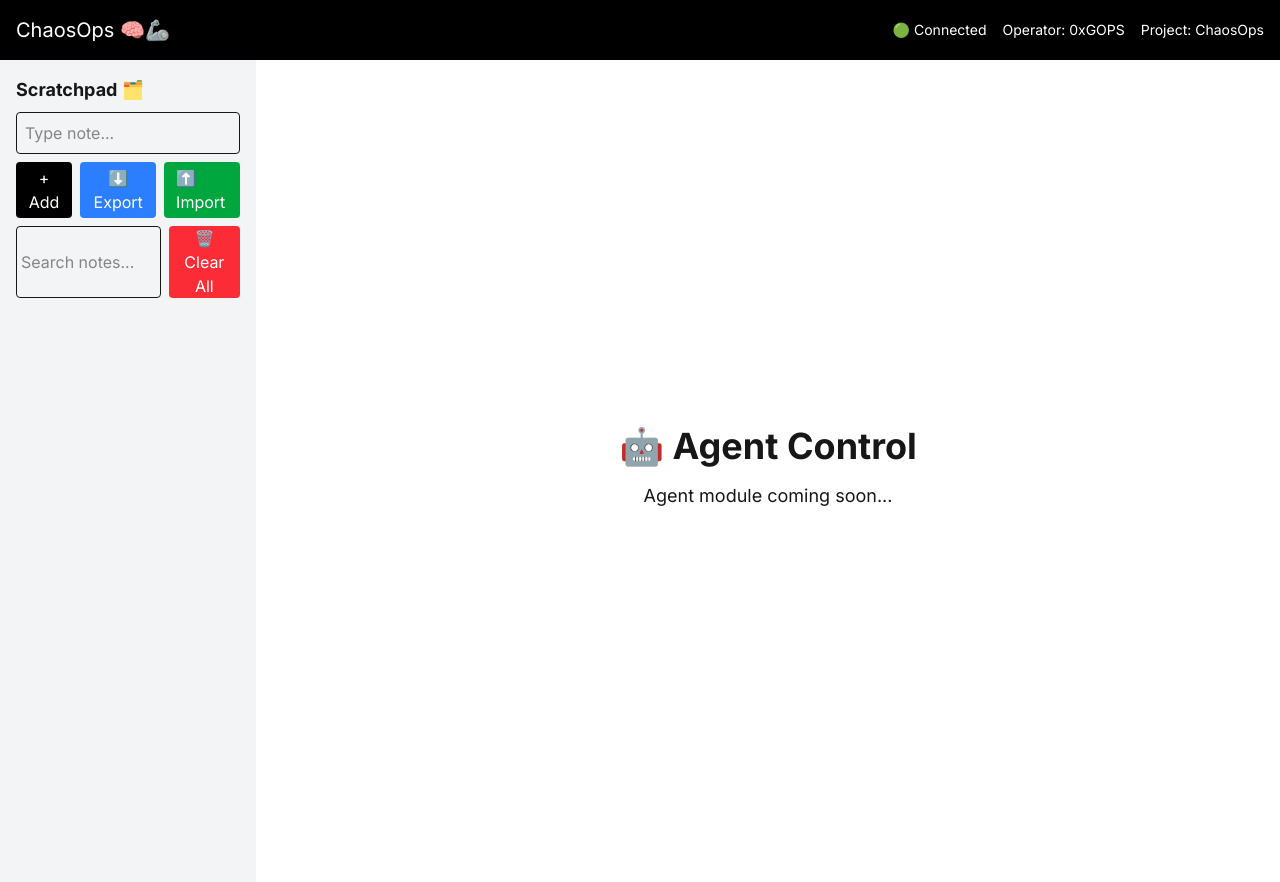
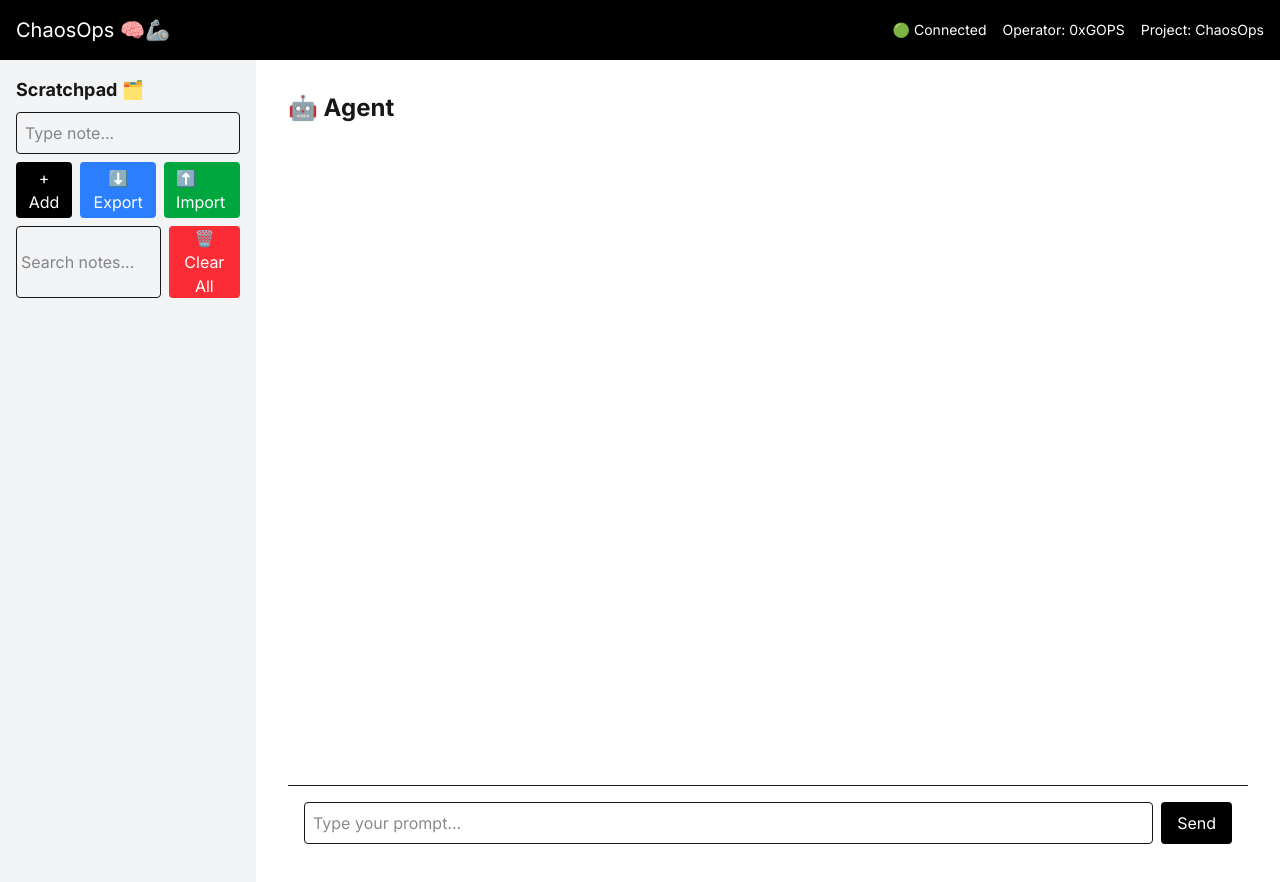
Before and after one commit to 0xgops/chaosops, a Next.js app: page /agent in a window 1280 px wide. Shown: the top 882 px of the page. Built offline with nearby package versions, Linux system fonts and the light colour scheme.

Commit message:
🧠 Deploy Agent Ops - OpenAI connected

```diff
--- a/src/app/agent/page.tsx
+++ b/src/app/agent/page.tsx
@@ -1,8 +1,76 @@
+'use client';
+
+import { useState, useRef, useEffect } from 'react';
+
+async function sendPrompt(prompt: string) {
+  const res = await fetch('/api/agent', {
+    method: 'POST',
+    body: JSON.stringify({ prompt }),
+  });
+
+  const data = await res.json();
+  return data.response;
+}
+
 export default function AgentPage() {
+  const [messages, setMessages] = useState<{ role: string; content: string }[]>([]);
+  const [input, setInput] = useState('');
+  const bottomRef = useRef<HTMLDivElement>(null);
+
+  const handleSend = async () => {
+    if (!input.trim()) return;
+
+    const userMessage = { role: 'user', content: input };
+    setMessages((prev) => [...prev, userMessage]);
+
+    const response = await sendPrompt(input);
+    const assistantMessage = { role: 'assistant', content: response || '❌ No response' };
+
+    setMessages((prev) => [...prev, assistantMessage]);
+    setInput('');
+  };
+
+  const handleKeyDown = (e: React.KeyboardEvent<HTMLInputElement>) => {
+    if (e.key === 'Enter') handleSend();
+  };
+
+  useEffect(() => {
+    bottomRef.current?.scrollIntoView({ behavior: 'smooth' });
+  }, [messages]);
+
   return (
-    <div className="flex flex-col items-center justify-center h-screen p-4">
-      <h1 className="text-4xl font-bold mb-4">🤖 Agent Control</h1>
-      <p className="mb-4 text-lg">Agent module coming soon...</p>
+    <div className="flex flex-col h-screen p-4">
+      <h1 className="text-2xl font-bold mb-4">🤖 Agent</h1>
+
+      <div className="flex-1 overflow-auto space-y-2 bg-white rounded p-4">
+        {messages.map((msg, idx) => (
+          <div
+            key={idx}
+            className={`${
+              msg.role === 'user' ? 'bg-blue-100' : 'bg-green-100'
+            } rounded px-4 py-2 max-w-xl`}
+          >
+            {msg.content}
+          </div>
+        ))}
+        <div ref={bottomRef} />
+      </div>
+
+      <div className="border-t p-4 flex bg-white">
+        <input
+          value={input}
+          onChange={(e) => setInput(e.target.value)}
+          onKeyDown={handleKeyDown}
+          placeholder="Type your prompt..."
+          className="flex-1 border rounded p-2 mr-2"
+        />
+        <button
+          onClick={handleSend}
+          className="bg-black text-white px-4 py-2 rounded hover:bg-gray-800"
+        >
+          Send
+        </button>
+      </div>
     </div>
   );
 }
--- /dev/null
+++ b/src/app/api/agent/route.ts
@@ -0,0 +1,24 @@
+import { NextResponse } from 'next/server';
+import { openai } from '@/lib/openai';
+
+export async function POST(req: Request) {
+  try {
+    const { prompt } = await req.json();
+
+    if (!prompt) {
+      return NextResponse.json({ error: 'No prompt provided' }, { status: 400 });
+    }
+
+    const response = await openai.chat.completions.create({
+      messages: [{ role: 'user', content: prompt }],
+      model: 'gpt-4',
+    });
+
+    const output = response.choices[0]?.message?.content;
+
+    return NextResponse.json({ response: output });
+  } catch (error) {
+    console.error(error);
+    return NextResponse.json({ error: 'Request failed' }, { status: 500 });
+  }
+}
--- /dev/null
+++ b/src/lib/openai.ts
@@ -0,0 +1,5 @@
+import OpenAI from 'openai';
+
+export const openai = new OpenAI({
+  apiKey: process.env.OPENAI_API_KEY!,
+});
```
